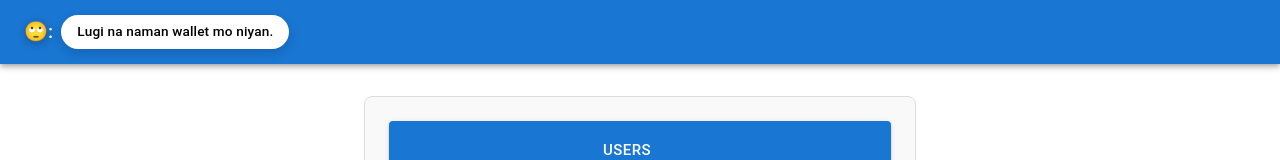
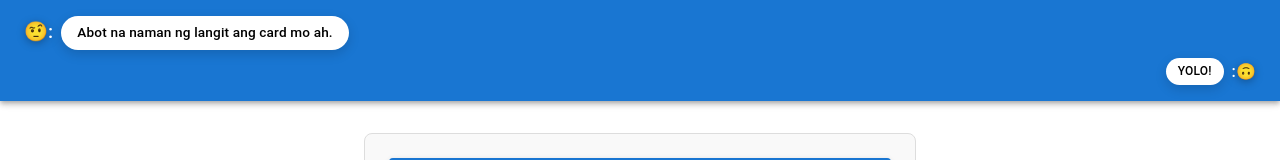
Before and after one commit to bayanicruz/expense-tracker, a React (Create React App) app in the folder client/: page / in a window 1280 px wide. Shown: the top 160 px of the page. Built offline with nearby package versions, Linux system fonts and the light colour scheme; no server answers; some icons are missing.

Commit message:
Add replies

```diff
--- a/client/src/components/Header.js
+++ b/client/src/components/Header.js
@@ -8,22 +8,29 @@ import titlesConfig from '../config/titles.json';
 function Header() {
   const [title, setTitle] = useState('Expense Tracker');
   const [emoji, setEmoji] = useState('😏');
+  const [answer, setAnswer] = useState('Flex lang.');
+  const [answerEmoji, setAnswerEmoji] = useState('💅');
 
   useEffect(() => {
     const randomTitle = titlesConfig.titles[Math.floor(Math.random() * titlesConfig.titles.length)];
     const randomEmoji = titlesConfig.snarkyEmojis[Math.floor(Math.random() * titlesConfig.snarkyEmojis.length)];
+    const randomAnswer = titlesConfig.answers[Math.floor(Math.random() * titlesConfig.answers.length)];
+    const randomAnswerEmoji = titlesConfig.answerEmojis[Math.floor(Math.random() * titlesConfig.answerEmojis.length)];
     setTitle(randomTitle);
     setEmoji(randomEmoji);
+    setAnswer(randomAnswer);
+    setAnswerEmoji(randomAnswerEmoji);
   }, []);
 
   return (
     <AppBar position="static">
-      <Toolbar>
+      <Toolbar sx={{ flexDirection: 'column', alignItems: 'stretch', py: 2 }}>
         <Box sx={{
           display: 'flex',
           alignItems: 'center',
           flexGrow: 1,
-          gap: 1
+          gap: 1,
+          mb: 1
         }}>
           <Typography
             variant="h6"
@@ -54,6 +61,42 @@ function Header() {
             </Typography>
           </Box>
         </Box>
+
+        <Box sx={{
+          display: 'flex',
+          justifyContent: 'flex-end',
+          alignItems: 'center',
+          gap: 1
+        }}>
+          <Box sx={{
+            backgroundColor: 'white',
+            color: 'black',
+            borderRadius: '20px',
+            padding: '6px 12px',
+            maxWidth: '200px',
+            boxShadow: '0 4px 12px rgba(0,0,0,0.15)'
+          }}>
+            <Typography
+              variant="body2"
+              sx={{
+                fontSize: '0.75rem',
+                fontWeight: 500,
+                lineHeight: 1.3
+              }}
+            >
+              {answer}
+            </Typography>
+          </Box>
+          <Typography
+            variant="h6"
+            sx={{
+              fontSize: '1rem',
+              filter: 'drop-shadow(0 2px 4px rgba(0,0,0,0.3))'
+            }}
+          >
+            :{answerEmoji}
+          </Typography>
+        </Box>
       </Toolbar>
     </AppBar>
   );
--- a/client/src/config/titles.json
+++ b/client/src/config/titles.json
@@ -48,5 +48,45 @@
     "🤨",
     "😒",
     "🤑"
+  ],
+  "answers": [
+    "Flex lang.",
+    "Deserve ko.",
+    "Bahala na.",
+    "YOLO!",
+    "Happy ako.",
+    "Treat yourself!",
+    "Rewards lang.",
+    "Sweldo, eh.",
+    "Self-care!",
+    "Mind your own.",
+    "May pera, eh.",
+    "Laban lang.",
+    "Minsan lang.",
+    "Keri ko!",
+    "Worth it!",
+    "Akalain mo yun!",
+    "Secret lang.",
+    "Sakit sa ulo!",
+    "Live life!",
+    "Ikaw na!",
+    "Pasiklab lang.",
+    "Ikaw ba yan?",
+    "Hanap buhay!",
+    "Bigay todo!",
+    "Wag selos.",
+    "Level up!",
+    "Victory dance!",
+    "One time!",
+    "Pasensya na.",
+    "Goals!"
+  ],
+  "answerEmojis": [
+    "💅",
+    "🤷‍♀️",
+    "😎",
+    "💪",
+    "🙃",
+    "✨"
   ]
 }
```
